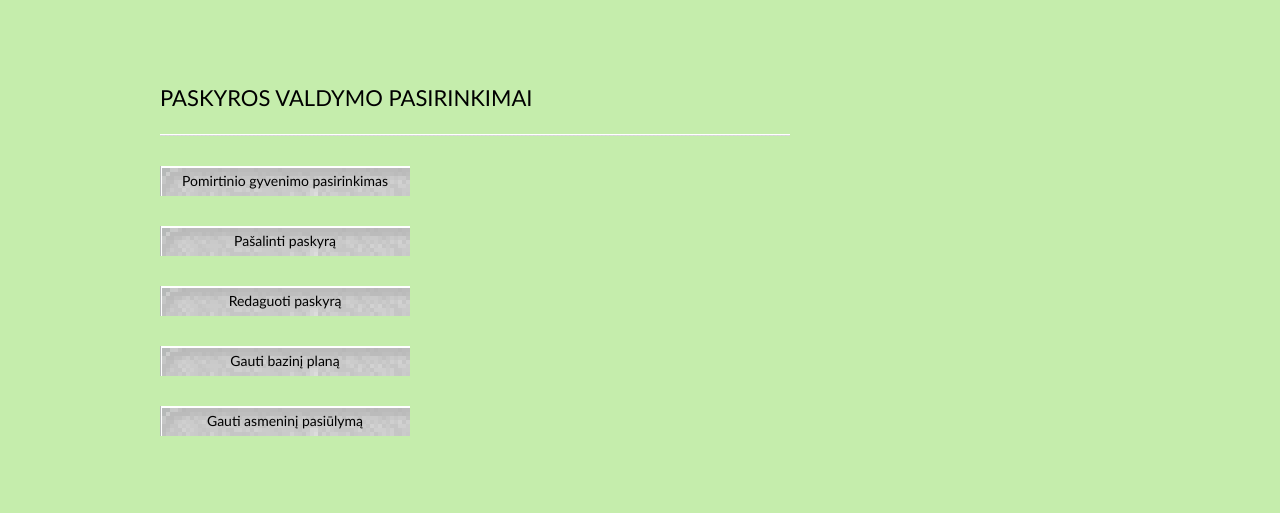
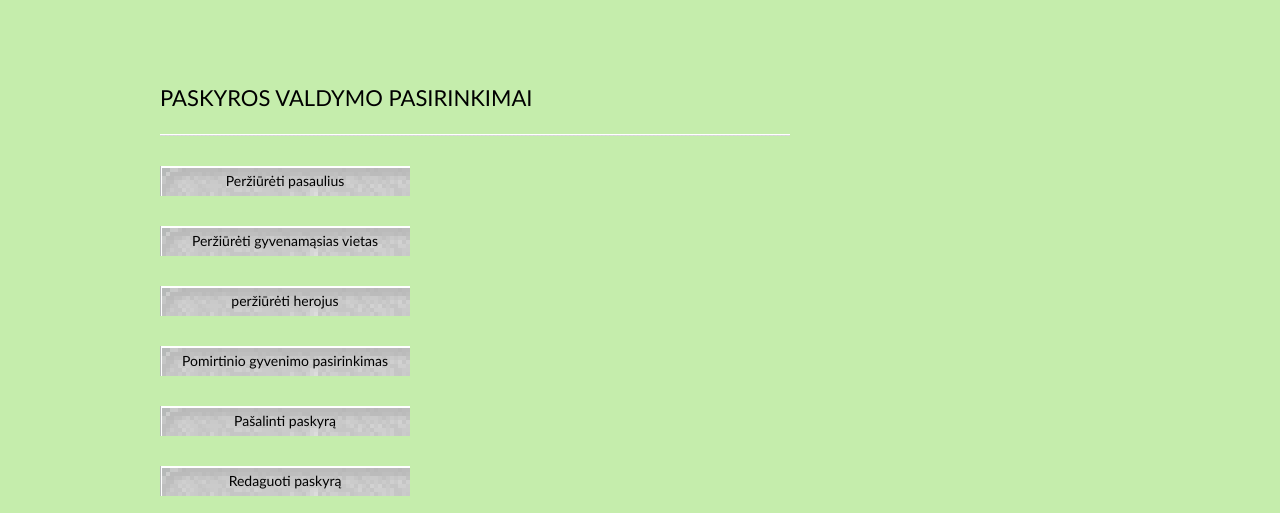
Before and after one commit to LadygN/Komandinis, a plain HTML site: page pagrindinis_sablonas/Valdymas.html in a window 1280 px wide. Shown: the part 262-775 px from the top of the page. Drawn offline with Linux system fonts and the light colour scheme.

Commit message:
Update Valdymas.html

```diff
--- a/pagrindinis_sablonas/Valdymas.html
+++ b/pagrindinis_sablonas/Valdymas.html
@@ -47,7 +47,9 @@
   <div class="panel">
     <div class="title"><h1> <br /> Paskyros valdymo pasirinkimai</h1></div>
     <div>
-
+        <div class="button marTop30"><a href="../Pasaulis/pasaulis.html">Peržiūrėti pasaulius</a></div>
+        <div class="button marTop30"><a href="../Namai/namai.html">Peržiūrėti gyvenamąsias vietas</a></div>
+        <div class="button marTop30"><a href="../Herojus/herojus.html">peržiūrėti herojus</a></div>
         <div class="button marTop30"><a href="pomirtinisplanas.html">Pomirtinio gyvenimo pasirinkimas</a></div>
         <div class="button marTop30"><a href="#">Pašalinti paskyrą</a></div>
         <div class="button marTop30"><a href="redagavimas.html">Redaguoti paskyrą</a></div>
```
